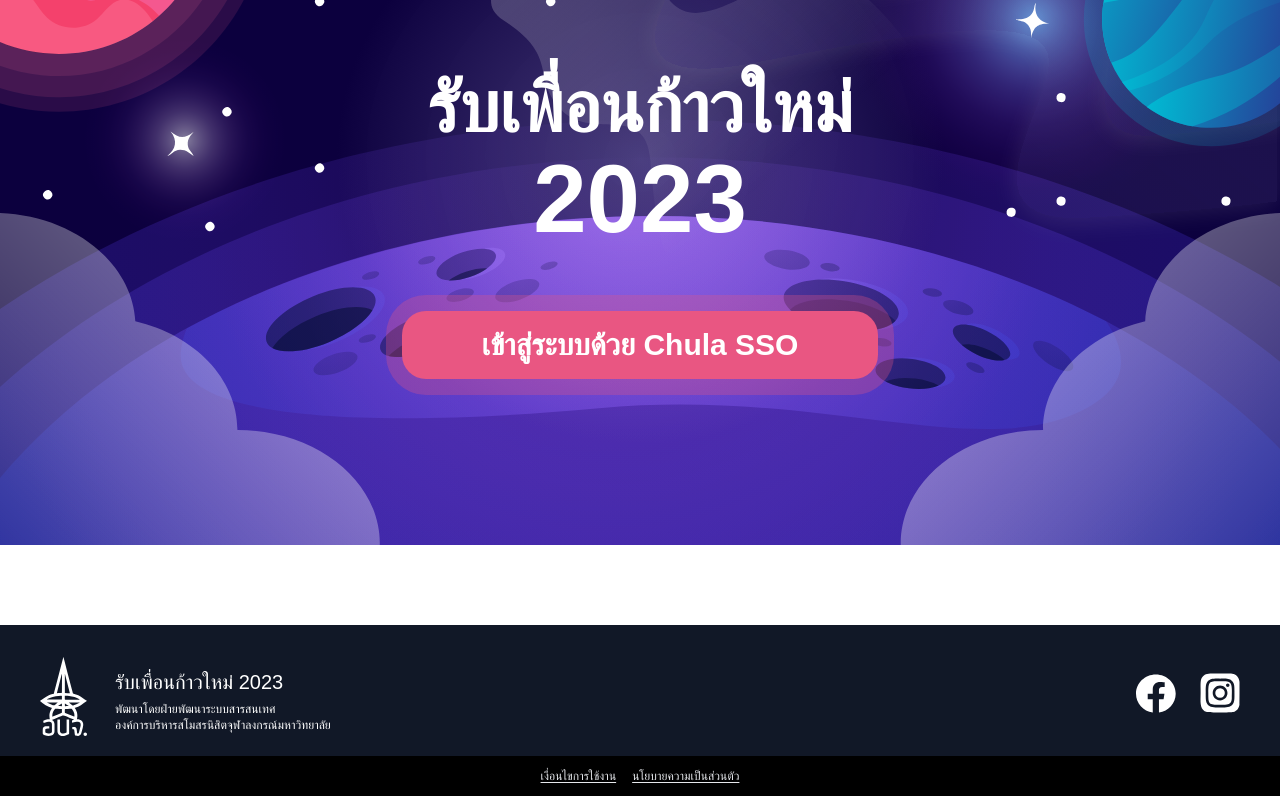
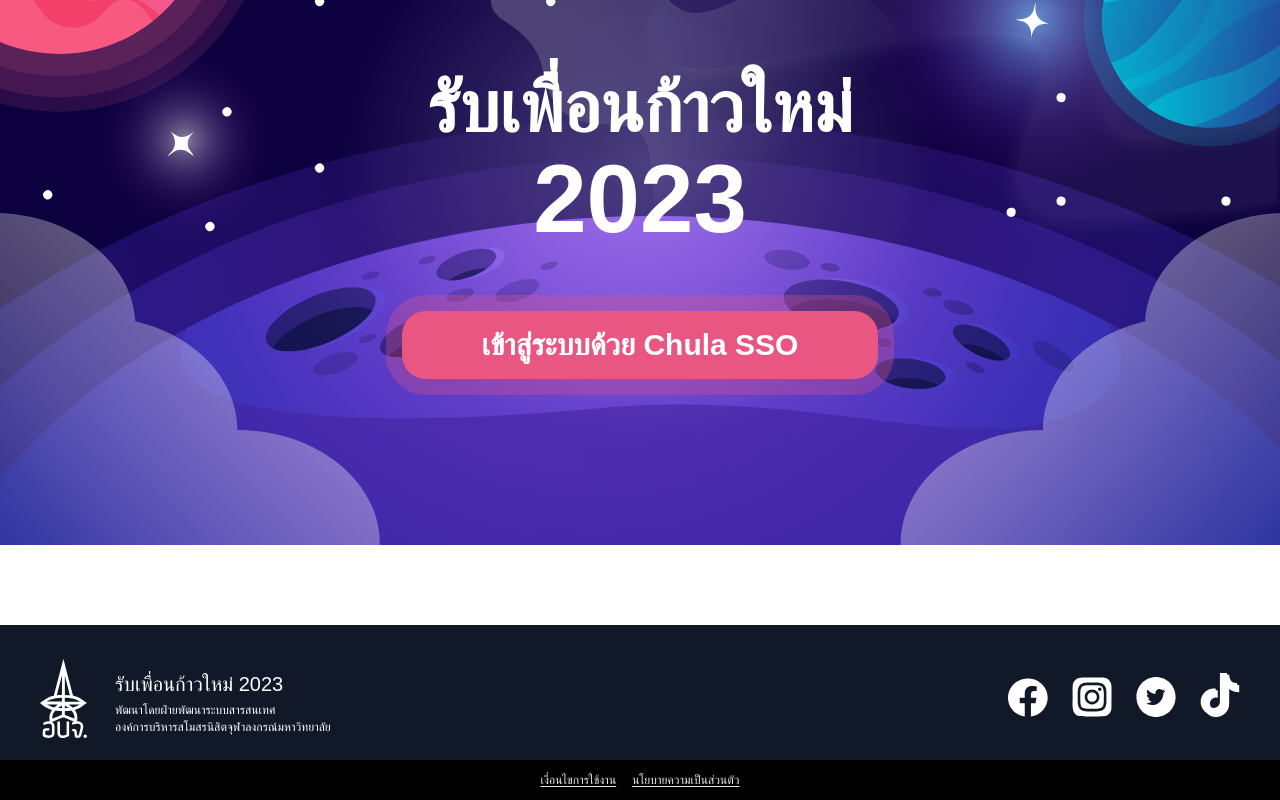
Before and after one commit to isd-sgcu/rpkm66-frontend, a Next.js app: page / in a window 1280 px wide. Shown: the part 255-1055 px from the top of the page. Built offline with nearby package versions, Linux system fonts and the light colour scheme; no server answers; a web font is replaced by a local one.

Commit message:
feat: add contact in footer

```diff
--- a/src/components/Footer.tsx
+++ b/src/components/Footer.tsx
@@ -3,6 +3,8 @@ import Image from 'next/image';
 import SGCU from '@/public/images/logo-sgcu.svg';
 import Facebook from '@/public/images/facebook.svg';
 import Instagram from '@/public/images/instagram.svg';
+import Twitter from '@/public/images/twitter.svg';
+import Tiktok from '@/public/images/Tiktok.svg';
 
 const Footer = () => {
     return (
@@ -61,6 +63,36 @@ const Footer = () => {
                                     />
                                 </button>
                             </Link>
+
+                            <Link
+                                href="https://twitter.com/rubpuenkaomai?t=iBpKzuaUEwj-0CdSkiwmTw&s=09"
+                                target="_blank"
+                                rel="noopener noreferrer"
+                            >
+                                <button className="shrink-0 px-3">
+                                    <Image
+                                        src={Twitter}
+                                        alt="Twitter"
+                                        width={40}
+                                        height={40}
+                                    />
+                                </button>
+                            </Link>
+
+                            <Link
+                                href="https://www.tiktok.com/@rubpuenkaomai2023?_t=8e5u3IvWury&_r=1"
+                                target="_blank"
+                                rel="noopener noreferrer"
+                            >
+                                <button className="shrink-0 px-3">
+                                    <Image
+                                        src={Tiktok}
+                                        alt="TikTok"
+                                        width={40}
+                                        height={40}
+                                    />
+                                </button>
+                            </Link>
                         </div>
                     </div>
                 </div>
```
Also changed, not shown: public/images/tiktok.svg (added), public/images/twitter.svg (added).
